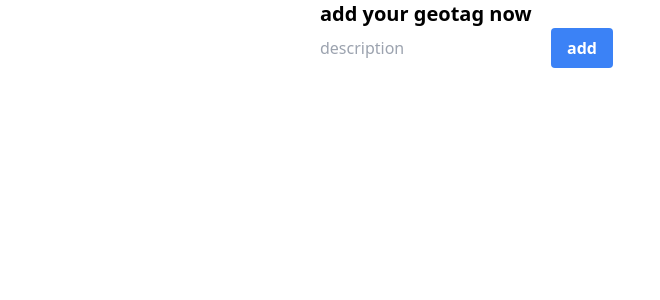
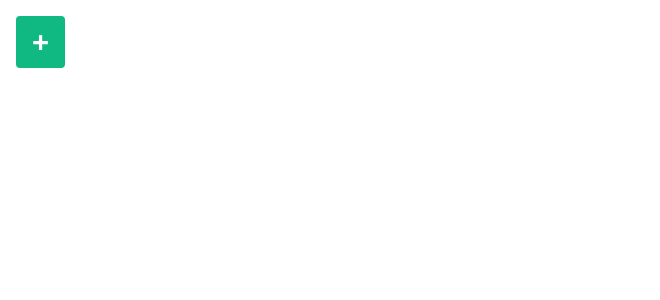
Before and after one commit to phpanhey/geo_bookmark, a React (Create React App) app in the folder frontend/: page / in a window 1280 px wide. Shown: the top 300 px of the page, without its empty margins (0-660 px from the left). Built offline with nearby package versions, Linux system fonts and the light colour scheme.

Commit message:
added cors on api

```diff
--- a/frontend/src/App.js
+++ b/frontend/src/App.js
@@ -4,10 +4,10 @@ import { BrowserRouter as Router, Route, Routes } from 'react-router-dom';
 
 function App() {
   return (
-    <div className="container mx-auto px-4 lg:px-80">
+    <div>
       <Router>
         <Routes>
-          <Route exact path="/" element={<Add/>}/>
+          <Route exact path="/" element={<Add />} />
           <Route path="/map" element={"asd"} />
 
         </Routes>
--- a/frontend/src/components/Add.js
+++ b/frontend/src/components/Add.js
@@ -1,13 +1,23 @@
 const Add = () => {
     return (
-        <div>
-            <h1 className="font-black text-xl">add your geotag now</h1>
-            <input type="text" placeholder="description"/>
-            <button class="bg-blue-500 hover:bg-blue-700 text-white font-bold py-2 px-4 rounded">
-                add
+        <div className="flex flex-wrap container m-4">
+            <button onClick={clickedAdd} className="bg-green-500 hover:bg-green-700 text-white font-bold py-2 px-4 rounded text-3xl">
+                +
             </button>
         </div>
     )
 }
 
+const clickedAdd = () => {
+    const geo_tag = { category: "Stinker from react", coordinates: [53.079296, 8.801694], created_at: "2021-11-12 12:57:28.185236" };
+
+    const requestOptions = {
+        method: 'PUT',
+        headers: { 'Content-Type': 'application/json' },
+        body: JSON.stringify(geo_tag)
+    };
+    fetch('http://api.philipp-panhey.de/', requestOptions).then(response => response.json())
+}
+
+
 export default Add
```
Also changed, not shown: 1 other file (tests, documents, lock files or other folders).
